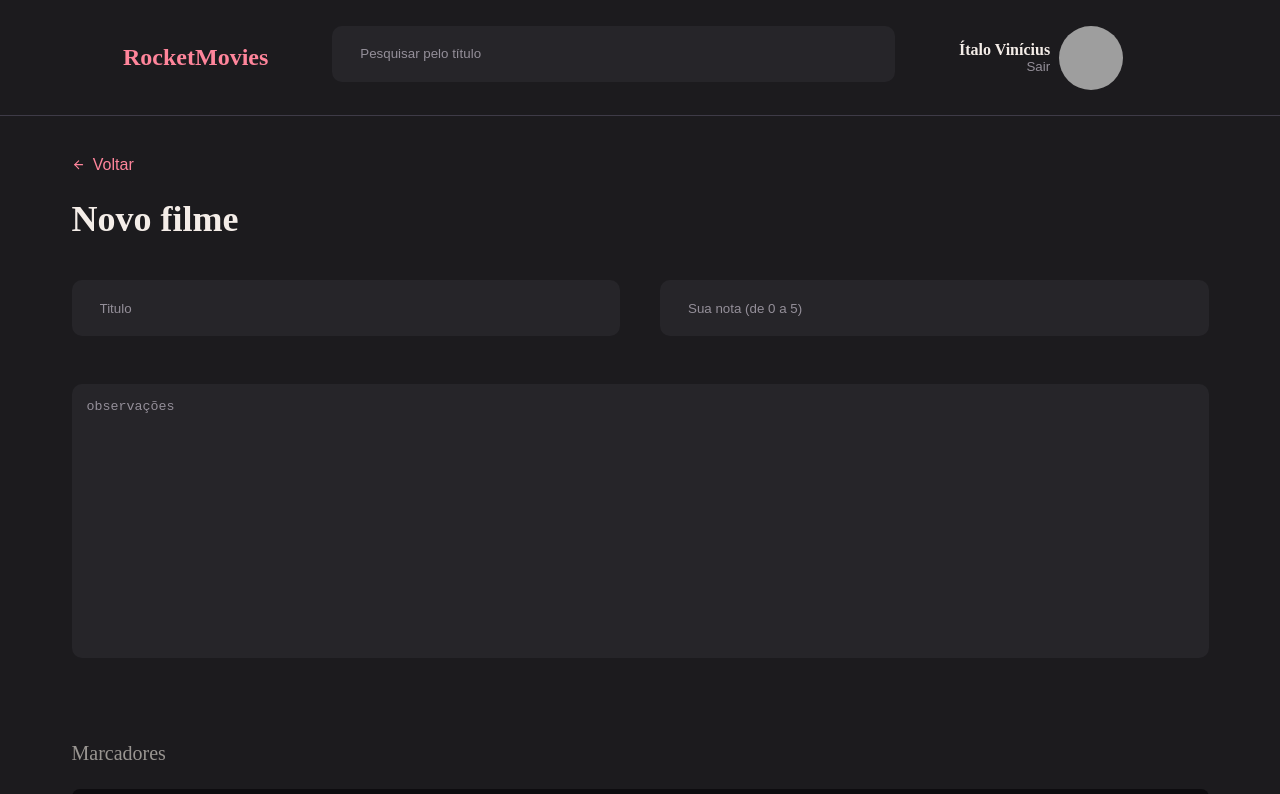
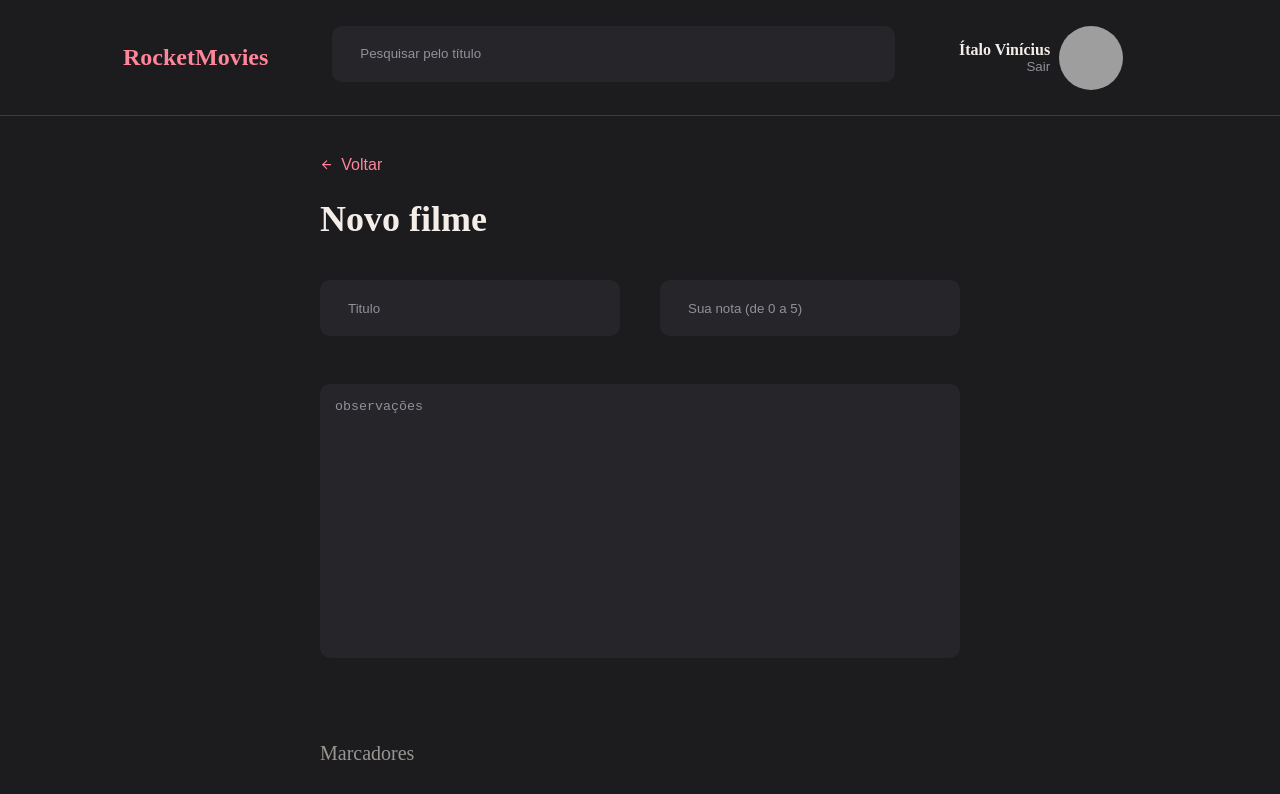
Before and after one commit to Italovini223/rocket-movies-front-end, a React (Vite) app: page / in a window 1280 px wide. Shown: the top 794 px of the page. Built offline with nearby package versions, Linux system fonts and the light colour scheme; grey boxes are pictures that could not be loaded.

Commit message:
💄 :  finish New page style

```diff
--- a/src/pages/New/styles.js
+++ b/src/pages/New/styles.js
@@ -3,11 +3,20 @@ import styled from "styled-components";
 export const Container = styled.div`
   width: 100%;
   height: 100vh;
+
+  display: grid;
+  grid-template-rows: 116px auto;
+  grid-template-areas:
+  "header"
+  "content";
 `;
 
 export const Content = styled.div`
-  max-width: 1137px;
+  width: 50%;
   margin: 40px auto;
+
+  grid-area: content;
+  overflow-y: auto;
 
   > h1 {
     color: ${({theme}) => theme.COLORS.WHITE};
@@ -30,6 +39,10 @@ export const Content = styled.div`
     margin: 40px 0 24px;
   }
 
+  .buttons {
+
+  }
+
   > .Tags {
     background-color: ${({theme}) => theme.COLORS.BLACK_900};
     height: 88px;
@@ -40,4 +53,17 @@ export const Content = styled.div`
 
     gap: 24px;
   }
+
+  ::-webkit-scrollbar {
+    background: none;
+
+  }
+
+  ::-webkit-scrollbar-track {
+    background-color: ${({theme}) => theme.COLORS.SALMON};
+
+    border-radius: 1129px;
+    margin-block-end: 600px;
+
+  }
 `;
```
